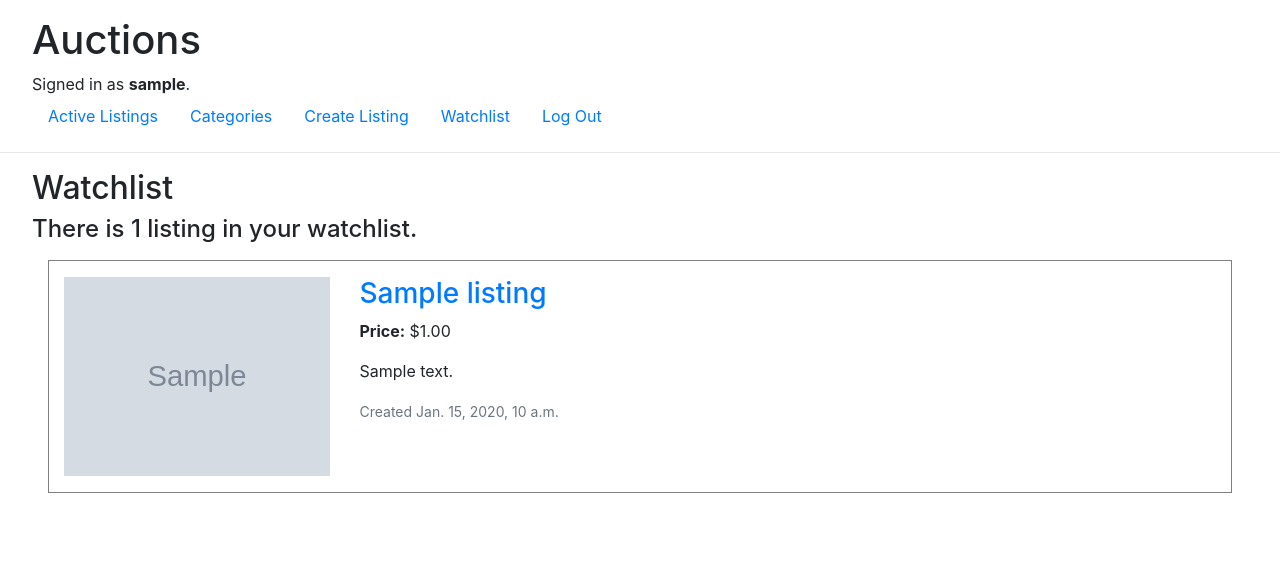
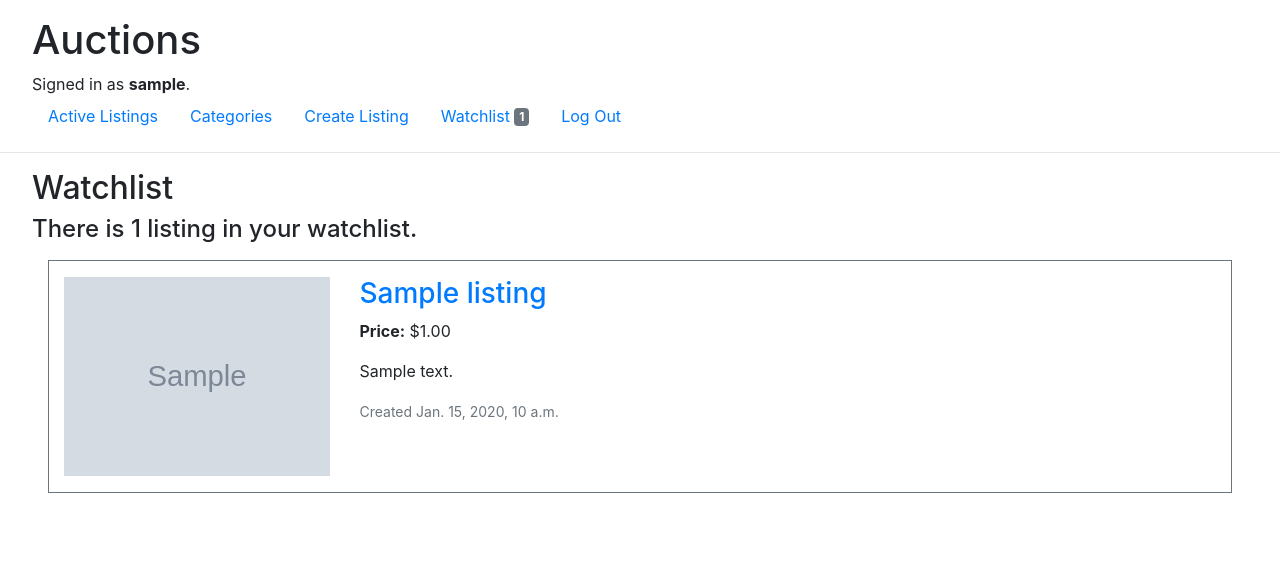
Before and after one commit to anlifi/django-commerce, a Django app: page /watchlist in a window 1280 px wide. Shown: the top 582 px of the page. Run offline with Django 3.2, Linux system fonts and the light colour scheme; a user stored in the database is signed in; tables that the repository leaves empty hold one stand-in row (values such as "Sample post"); grey boxes marked "Sample" are stand-in pictures; parts of the project's set-up code (start-up, migrations or seed data) failed here and were passed over.

Commit message:
Fix watchlist badge and row border

```diff
--- a/auctions/models.py
+++ b/auctions/models.py
@@ -28,6 +28,9 @@ class User(AbstractUser):
 
     def get_username(self):
         return self.username
+
+    def get_watchlist_items(self):
+        return self.user_watchlist.first().listings.count()
 
 
 class CategoryManager(models.Manager):
--- a/auctions/static/auctions/styles.css
+++ b/auctions/static/auctions/styles.css
@@ -25,10 +25,6 @@ header, main {
     width: auto;
 }
 
-.container-fluid.row {
-    border: 1px solid grey;
-}
-
 .img-fluid {
     margin: 1rem 0;
     max-width: 80%;
--- a/auctions/templates/auctions/index.html
+++ b/auctions/templates/auctions/index.html
@@ -8,7 +8,7 @@
     <h2>Active Listings</h2>
 
     {% for listing in listings %}
-        <div class="container-fluid row">
+        <div class="container-fluid row border border-secondary">
             <div class="col-3 align-self-center">
                 {% if listing.image_url %}
                     <img class="img-fluid" alt="{{ listing.title }}" src="{{ listing.image_url }}">
--- a/auctions/templates/auctions/layout.html
+++ b/auctions/templates/auctions/layout.html
@@ -30,7 +30,7 @@
                         <a class="nav-link" href="{% url 'create' %}">Create Listing</a>
                     </li>
                     <li class="nav-item">
-                        <a class="nav-link" href="{% url 'watchlist' %}">Watchlist <span class="badge badge-secondary">{{ request.session.watchlist_count }}</span></a>
+                        <a class="nav-link" href="{% url 'watchlist' %}">Watchlist <span class="badge badge-secondary align-text-bottom">{{ user.get_watchlist_items }}</span></a>
                     </li>
                     <li class="nav-item">
                         <a class="nav-link" href="{% url 'logout' %}">Log Out</a>
--- a/auctions/templates/auctions/watchlist.html
+++ b/auctions/templates/auctions/watchlist.html
@@ -12,7 +12,7 @@
     {% endif %}
 
     {% for listing in listings %}
-        <div class="container-fluid row">
+        <div class="container-fluid row border border-secondary">
             <div class="col-3 align-self-center">
                 {% if listing.image_url %}
                     <img class="img-fluid" alt="{{ listing.title }}" src="{{ listing.image_url }}">
--- a/auctions/views.py
+++ b/auctions/views.py
@@ -37,9 +37,8 @@ def addWatchlist(request, id):
             messages.error(request, "This listing is already in your watchlist.")
             return HttpResponseRedirect(reverse("listing", kwargs={"id": id}))
 
-        # Add listing to watchlist and session
+        # Add listing to watchlist
         watchlist.listings.add(listing)
-        request.session["watchlist_count"] = watchlist.listings.count()
 
         # Show success message and return listing page
         messages.success(request, "Listing added to your watchlist.")
@@ -408,7 +407,6 @@ def removeWatchlist(request, id):
 
             # Remove listing from watchlist
             watchlist.listings.remove(listing)
-            request.session["watchlist_count"] = watchlist.listings.count()
 
             # Show success message an return listing page
             messages.success(request, "Listing removed your watchlist.")
```
